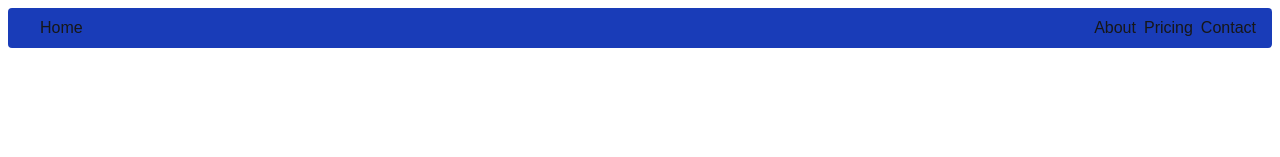
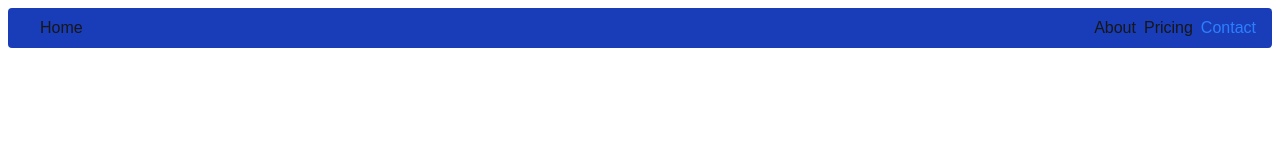
Before and after one commit to DanielaGonzalezM/first-steps-nextjs, a Next.js app: page /contact in a window 1280 px wide. Shown: the top 157 px of the page. Built offline with nearby package versions, Linux system fonts and the light colour scheme; some icons are missing.

Commit message:
usePathname - ActiveLink

```diff
--- /dev/null
+++ b/components/active-link/ActiveLink.module.css
@@ -0,0 +1,9 @@
+@reference "../../app/globals.css";
+
+.link {
+  @apply hover:underline hover:text-blue-400 mr-2 transition-all;
+}
+
+.active-link {
+  @apply text-blue-500;
+}
--- /dev/null
+++ b/components/active-link/ActiveLink.tsx
@@ -0,0 +1,21 @@
+"use client";
+import Link from "next/link";
+import style from "./ActiveLink.module.css";
+import { usePathname } from "next/navigation";
+
+interface Props {
+  path: string;
+  text: string;
+}
+export default function ActiveLink({ path, text }: Props) {
+  const pathName = usePathname();
+
+  return (
+    <Link
+      className={`${style.link} ${pathName === path && style["active-link"]}`}
+      href={path}
+    >
+      {text}
+    </Link>
+  );
+}
--- a/components/index.ts
+++ b/components/index.ts
@@ -1 +1,4 @@
-export * from "./navbar/Navbar"
+export * from "./navbar/Navbar";
+
+//Client component
+export * from "./active-link/ActiveLink";
--- a/components/navbar/Navbar.tsx
+++ b/components/navbar/Navbar.tsx
@@ -1,5 +1,6 @@
 import { HomeIcon } from "@primer/octicons-react";
 import Link from "next/link";
+import ActiveLink from "../active-link/ActiveLink";
 
 const navItems = [
   {
@@ -26,11 +27,9 @@
       </Link>
 
       <div className="flex flex-1"></div>
-      {
-        navItems.map(navItem=>(
-            <Link key={navItem.path} className="mr-2" href={navItem.path}>{navItem.text}</Link>
-        ))
-      }
+      {navItems.map((navItem) => (
+        <ActiveLink key={navItem.path} {...navItem} />
+      ))}
     </nav>
   );
 };
```
